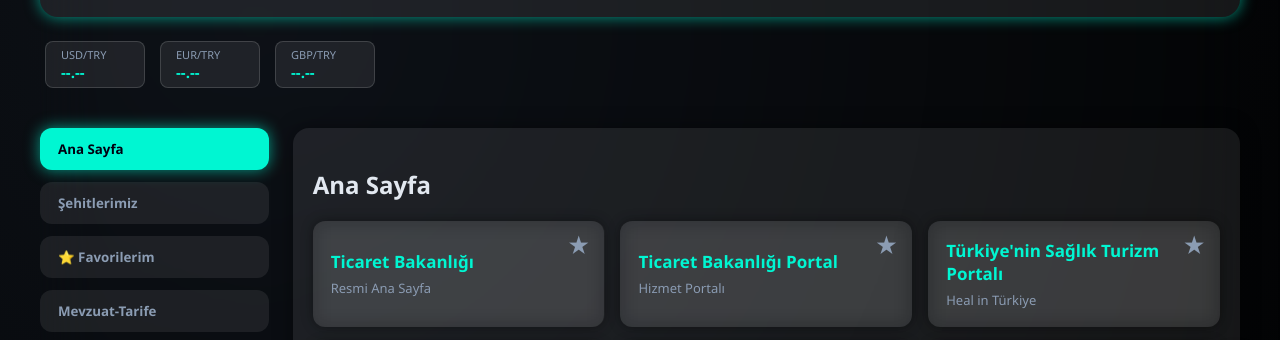
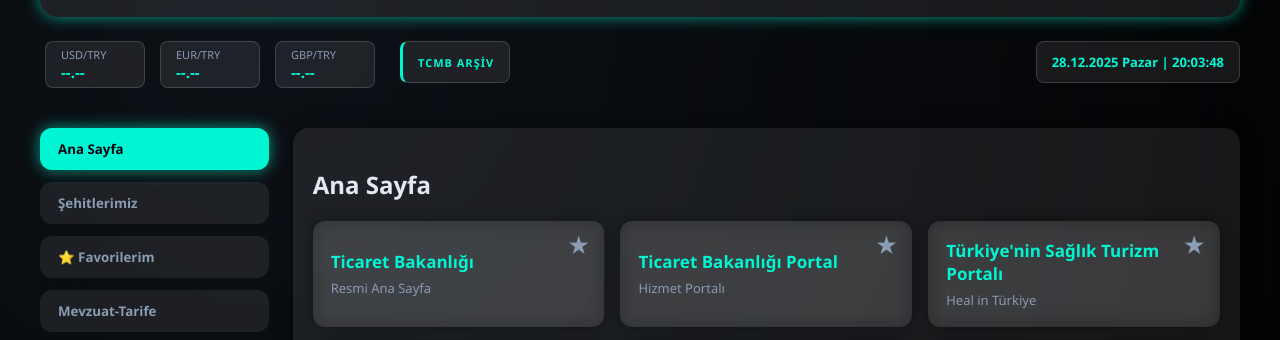
Before and after one commit to serhansaygn-a11y/gumruk-memuru, a plain HTML site: page index.html in a window 1280 px wide. Shown: the part 197-537 px from the top of the page. Drawn offline with nearby package versions, Linux system fonts and the light colour scheme; no server answers.

Commit message:
TARİH SAAT DÖVİZ KURU

```diff
--- a/index.html
+++ b/index.html
@@ -506,6 +506,7 @@
 
 
 <div class="currency-bar" style="display: flex; justify-content: flex-start; gap: 15px; margin-top: 15px; margin-bottom: 40px; padding-left: 5px; flex-wrap: wrap; width: 100%;">
+
     <div id="usd-box" style="background: var(--card); padding: 5px 15px; border-radius: 8px; border: 1px solid var(--border); min-width: 100px;">
         <span style="color: var(--muted); font-size: 11px; display: block; text-align: left;">USD/TRY</span>
         <strong id="usd-rate" style="color: var(--accent); font-size: 15px; display: block; text-align: left;">--.--</strong>
@@ -518,9 +519,16 @@
         <span style="color: var(--muted); font-size: 11px; display: block; text-align: left;">GBP/TRY</span>
         <strong id="gbp-rate" style="color: var(--accent); font-size: 15px; display: block; text-align: left;">--.--</strong>
 
-
     </div>
+    <a href="https://www.tcmb.gov.tr/kurlar/kurlar_tr.html" target="_blank"
+   style="display: flex; align-items: center; justify-content: center; background: var(--card); border: 1px solid var(--border); border-radius: 8px; padding: 0 15px; text-decoration: none; transition: 0.3s; height: 42px; margin-left: 10px; border-left: 3px solid var(--accent);">
+    <span style="color: var(--accent); font-size: 11px; font-weight: bold; letter-spacing: 1px;">TCMB ARŞİV</span>
+</a>
+<div style="background: var(--card); border: 1px solid var(--border); border-radius: 8px; padding: 0 15px; margin-left: auto; height: 42px; display: flex; align-items: center; white-space: nowrap;">
+    <span id="canli-zaman" style="color: var(--accent); font-size: 13px; font-weight: bold;">Yükleniyor...</span>
 </div>
+</div>
+
 
     <div class="main-container">
       <nav class="tabs">
@@ -2383,11 +2391,13 @@ async function dovizCek() {
     }
 }
 
+
 // Sayfa açıldığında kurları getir
 dovizCek();
 // 5 dakikada bir güncelle
-setInterval(dovizCek, 300000);
+setInterval(dovizCek, 600000);
 // --- MOTOR BİTİŞİ ---
+
 </script>
 <div id="notesSidebar" class="notes-sidebar">
     <div class="notes-header">
@@ -2576,6 +2586,45 @@ function indirPdf(bytes, name) {
     link.click();
 }
 // --- PDF İŞLEM MOTORU BİTİŞ ---
+
+// SAAT VE TARİH MOTORU
+function zamaniBaslat() {
+    const zamanElement = document.getElementById('canli-zaman');
+    if (!zamanElement) return;
+
+    function guncelle() {
+        const simdi = new Date();
+        const gun = String(simdi.getDate()).padStart(2, '0');
+        const ay = String(simdi.getMonth() + 1).padStart(2, '0');
+        const yil = simdi.getFullYear();
+        const saat = String(simdi.getHours()).padStart(2, '0');
+        const dakika = String(simdi.getMinutes()).padStart(2, '0');
+        const saniye = String(simdi.getSeconds()).padStart(2, '0');
+        const gunler = ["Pazar", "Pazartesi", "Salı", "Çarşamba", "Perşembe", "Cuma", "Cumartesi"];
+        const gunAdi = gunler[simdi.getDay()];
+
+        zamanElement.innerText = `${gun}.${ay}.${yil} ${gunAdi} | ${saat}:${dakika}:${saniye}`;
+    }
+
+    setInterval(guncelle, 1000);
+    guncelle();
+}
+
+// Sayfa hazır olduğunda çalıştır
+if (document.readyState === 'complete') {
+    zamaniBaslat();
+} else {
+    window.addEventListener('load', zamaniBaslat);
+}
+
+// Kurları canlı tutma motoru
+setInterval(function() {
+    if (typeof fetchCurrencies === "function") {
+        fetchCurrencies();
+        console.log("Kurlar canlı olarak güncellendi.");
+    }
+}, 300000); // 300.000 milisaniye = 5 Dakika
+
 </script>
 </body>
 
```
